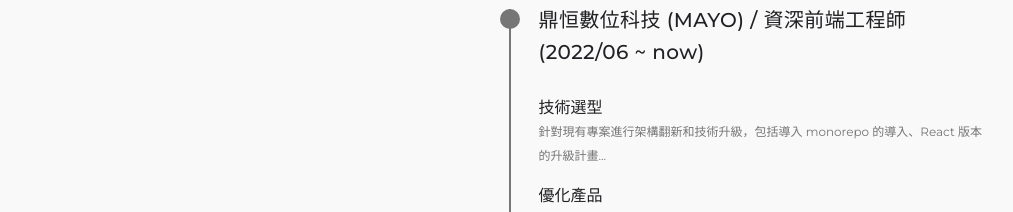
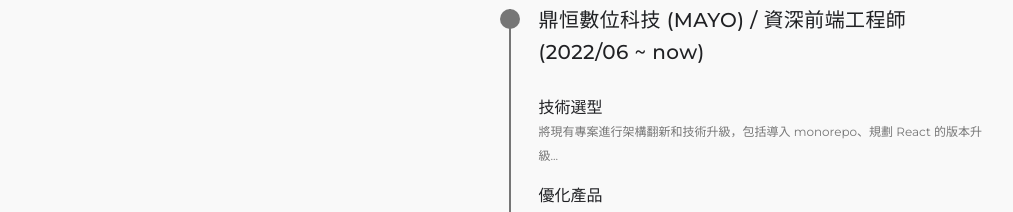
Before and after one commit to ChenHuei/personal-site, a Vue app: page /#/ in a window 1280 px wide. Shown: the part 820-1032 px from the top of the page, without its empty margins (123-1136 px from the left). Built offline with nearby package versions, Linux system fonts and the light colour scheme.

Commit message:
update constants

```diff
--- a/src/constants/index.js
+++ b/src/constants/index.js
@@ -32,7 +32,7 @@ export const RESUME_INFORMATION = [
     list: [
       {
         title: '技術選型',
-        description: '針對現有專案進行架構翻新和技術升級，包括導入 monorepo 的導入、React 版本的升級計畫...'
+        description: '將現有專案進行架構翻新和技術升級，包括導入 monorepo、規劃 React 的版本升級...'
       },
       {
         title: '優化產品',
```
